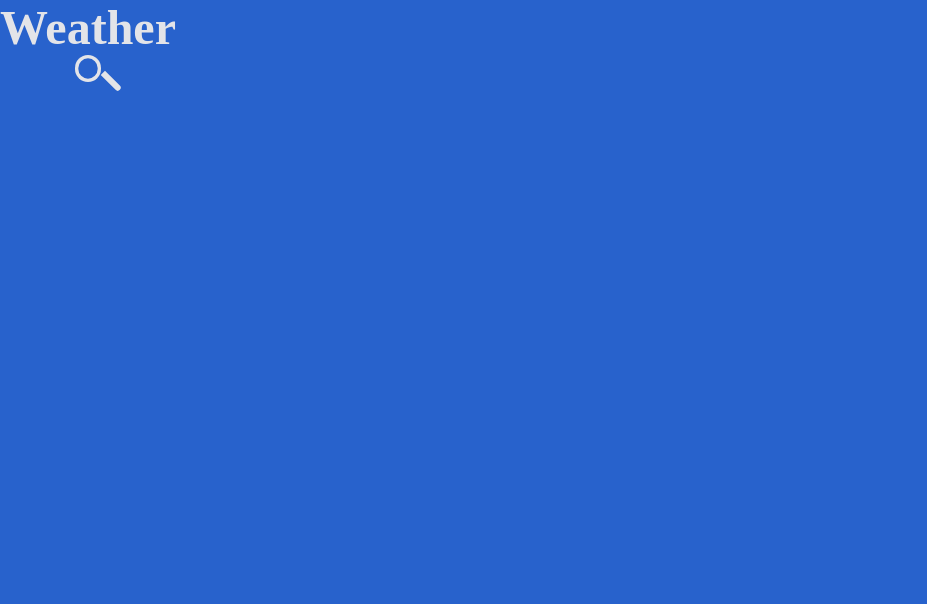
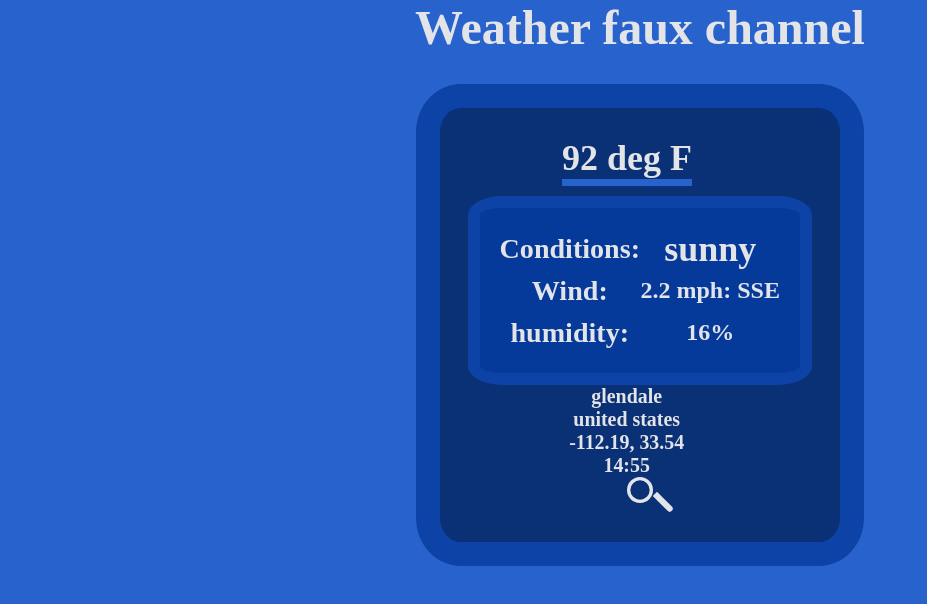
Before and after one commit to EliCodes-UX/TOP-weather-app, a website built with webpack: page dist/index.html in a window 1280 px wide. Shown: the whole page, without its empty margins (0-927 px from the left). Built offline with nearby package versions, Linux system fonts and the light colour scheme; no server answers; a web font is replaced by a local one.

Commit message:
added most of the css to the webapp

```diff
--- a/src/style.css
+++ b/src/style.css
@@ -30,8 +30,77 @@ input {
 }
 body {
   background: var(--main-color);
+  justify-content: center;
+}
+
+#content {
   display: flex;
-  height: 100vh;
+  flex-direction: column;
+  align-content: center;
+  justify-content: center;
+  align-items: center;
+}
+#main-title {
+  font-family: 'SomeTimeLaterRegular';
+}
+h2,
+h3,
+h4,
+h5 {
+  font-family: 'JelleeBold';
+}
+#card-container {
+  background-color: var(--secondary-color);
+  margin: 1.2rem;
+  padding: 1.2em;
+  display: grid;
+  justify-items: start;
+  grid-template-columns: max-content;
+  grid-template-rows: max-content;
+  border: 1rem solid var(--secondary-accent);
+  border-radius: 10%;
+}
+.display-temp {
+  background-color: var(--accent-color);
+  padding: 0.8em;
+  display: grid;
+  grid-template-columns: repeat(2, 2fr);
+  grid-template-rows: repeat(3, 2fr);
+  align-items: center;
+  justify-items: center;
+  border: 0.5rem solid var(--secondary-accent);
+  border-radius: 10%;
+}
+.temp {
+  display: flex;
+  align-items: center;
+  justify-content: center;
+  margin-left: 2.6em;
+  border-bottom: 0.2em solid var(--main-color);
+  margin-bottom: 0.3em;
+}
+.conditionTitle {
+  grid-row: 1;
+}
+.conditions {
+  grid-column: 2;
+  grid-row: 1;
+}
+.windTitle {
+  grid-column: 1;
+  grid-row: 2;
+}
+.wind {
+  grid-column: 2;
+  grid-row: 2;
+}
+.humidityTitle {
+  grid-column: 1;
+  grid-row: 3;
+}
+.humidity {
+  grid-column: 2;
+  grid-row: 3;
 }
 form,
 input,
@@ -43,6 +112,13 @@ form {
   width: 100%;
   max-width: 17em;
 }
+.display-location {
+  display: flex;
+  flex-direction: column;
+  align-items: center;
+  padding-left: 4.2em;
+}
+
 input,
 .caret {
   display: block;
```
Also changed, not shown: dist/index.html.
